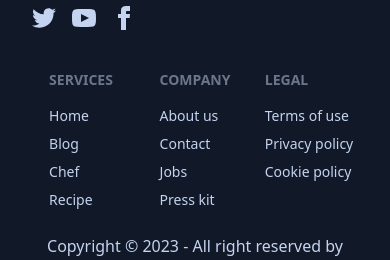
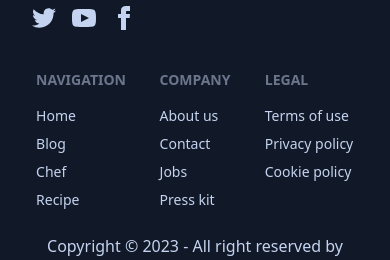
Before and after one commit to Muhammad-Hamim/the-dish-diary-client, a React (Vite) app: page /chef in a window 390 px wide. Shown: the part 1186-1446 px from the top of the page. Built offline with nearby package versions, Linux system fonts and the light colour scheme; no server answers.

Commit message:
fix services section responsiveness and add link to footer navigation

```diff
--- a/src/Components/Footer/Footer.jsx
+++ b/src/Components/Footer/Footer.jsx
@@ -54,16 +54,26 @@ const Footer = () => {
       </div>
       <div className="footer mb-6 grid-cols-3 justify-items-center text-neutral-content">
         <div>
-          <span className="footer-title">Services</span>
-          <a className="link link-hover">Home</a>
-          <a className="link link-hover">Blog</a>
-          <a className="link link-hover">Chef</a>
-          <a className="link link-hover">Recipe</a>
+          <span className="footer-title">Navigation</span>
+          <Link to='/'>
+            <button className="link link-hover">Home</button>
+          </Link>
+          <Link to='/blog'>
+            <button className="link link-hover">Blog</button>
+          </Link>
+          <Link to='/chef'>
+            <button className="link link-hover">Chef</button>
+          </Link>
+          <Link to='/recipe'>
+            <button className="link link-hover">Recipe</button>
+          </Link>
         </div>
         <div>
           <span className="footer-title">Company</span>
           <a className="link link-hover">About us</a>
-          <a className="link link-hover">Contact</a>
+          <Link to="/contact">
+            <button className="link link-hover">Contact</button>
+          </Link>
           <a className="link link-hover">Jobs</a>
           <a className="link link-hover">Press kit</a>
         </div>
--- a/src/Components/Pages/Chef/Chef/SingleChef.jsx
+++ b/src/Components/Pages/Chef/Chef/SingleChef.jsx
@@ -8,7 +8,7 @@ const SingleChef = ({ chef }) => {
     <div>
       <div className="card card-compact bg-base-100 shadow-xl">
         <figure>
-          <img className="w-full h-[362px]" src={picture} alt="" />
+          <img className="w-full lg:h-[362px]" src={picture} alt="" />
         </figure>
         <div className="card-body">
           <h2 className="card-title">{name}</h2>
--- a/src/Components/Pages/Contact/Contact.jsx
+++ b/src/Components/Pages/Contact/Contact.jsx
@@ -10,7 +10,7 @@ const Contact = () => {
           backgroundImage: `url(${bg})`,
         }}>
         <div className="hero-overlay bg-opacity-60"></div>
-        <div className="hero-content grid-cols-1 text-center text-neutral-content">
+        <div className="hero-content flex-col text-center text-neutral-content">
           <div className="text-center">
             <h2 className="text-5xl font-bold text-accent">Contact us</h2>
             <p className="text-lg">
--- a/src/Components/Pages/Home/Hero.jsx
+++ b/src/Components/Pages/Home/Hero.jsx
@@ -5,13 +5,13 @@ import welcome from "../../../assets/LottieAnimation/hero.json";
 
 const Hero = () => {
   return (
-    <div className="grid grid-cols-1 gap-5 lg:grid-cols-2 lg:px-24 bg-[#e6e6e6]">
+    <div className="lg:grid lg:gap-5 lg:grid-cols-2 lg:px-24 bg-[#e6e6e6]">
       <div className="hidden lg:block">
         <img src={hero} alt="" />
       </div>
-      <div className="flex justify-center flex-col items-center">
+      <div className="flex justify-center p-8 lg:p-0 flex-col items-center">
         <Lottie className="w-52 mx-auto" animationData={welcome} loop={true} />
-        <h2 className="text-5xl font-bold text-primary text-center">
+        <h2 className="text-3xl lg:text-5xl font-bold text-primary text-center">
           Welcome to Our Dish Diary Website
         </h2>
         <p className="my-5 text-center">
--- a/src/Components/Pages/Home/OurServices.jsx
+++ b/src/Components/Pages/Home/OurServices.jsx
@@ -17,26 +17,42 @@ const OurServices = () => {
       </div>
       <div className="grid grid-cols-1 lg:grid-cols-4 gap-8 py-8">
         <div className="bg-[#e6e6e6] rounded-md p-10 text-center">
-          <Lottie className='w-80 h-52' animationData={delivery} loop={true} />
+          <Lottie
+            className="w-52 lg:w-80 h-52"
+            animationData={delivery}
+            loop={true}
+          />
           <h3 className="text-2xl text-primary font-bold">Food Delivery</h3>
           <p className="text-neutral">
             We provide home delivery all over the city
           </p>
         </div>
         <div className="bg-[#e6e6e6] rounded-md p-10 text-center">
-            <Lottie className='w-80 h-52' animationData={HealthyFood} loop={true} />
+          <Lottie
+            className="w-52 lg:w-80 h-52"
+            animationData={HealthyFood}
+            loop={true}
+          />
           <h3 className="text-2xl text-primary font-bold">Healthy Food</h3>
           <p className="text-neutral">We always conscious about food hygiene</p>
         </div>
         <div className="bg-[#e6e6e6] rounded-md p-10 text-center">
-          <Lottie className='w-80 h-52' animationData={Chef} loop={true} />
+          <Lottie
+            className="w-52 lg:w-80 h-52"
+            animationData={Chef}
+            loop={true}
+          />
           <h3 className="text-2xl text-primary font-bold">Experience Chef</h3>
           <p className="text-neutral">
             We have 30+ experienced chef to serve you.
           </p>
         </div>
         <div className="bg-[#e6e6e6] rounded-md p-10 text-center">
-          <Lottie className='w-80 h-52' animationData={delivery} loop={true} />
+          <Lottie
+            className="w-52 lg:w-80 h-52"
+            animationData={delivery}
+            loop={true}
+          />
           <h3 className="text-2xl text-primary font-bold">Food Delivery</h3>
           <p className="text-neutral">
             We provide home delivery all over the city
--- a/src/main.jsx
+++ b/src/main.jsx
@@ -13,6 +13,7 @@ import Register from "./Components/Login/Register/Register";
 import Chef from "./Components/Pages/Chef/Chef/Chef";
 import Recipe from "./Components/Pages/Chef/Recipe/Recipe";
 import NotFound from './Components/ErrorPage/NotFound'
+import Contact from "./Components/Pages/Contact/Contact";
 
 const router = createBrowserRouter([
   {
@@ -41,6 +42,10 @@ const router = createBrowserRouter([
         element: <Chef />,
       },
       {
+        path: "/contact",
+        element: <Contact />,
+      },
+      {
         path: "/recipe/:id",
         element: <Recipe />,
         loader: ({ params }) => {
```
